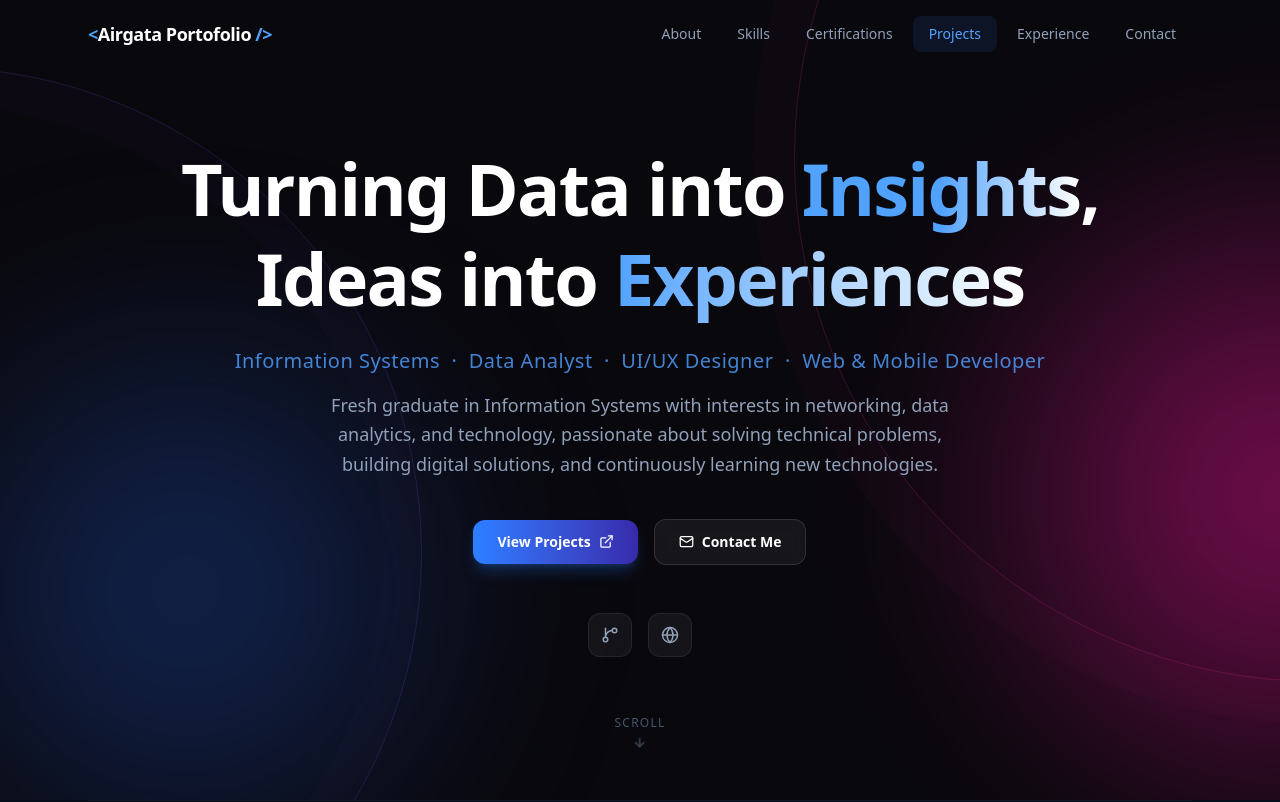
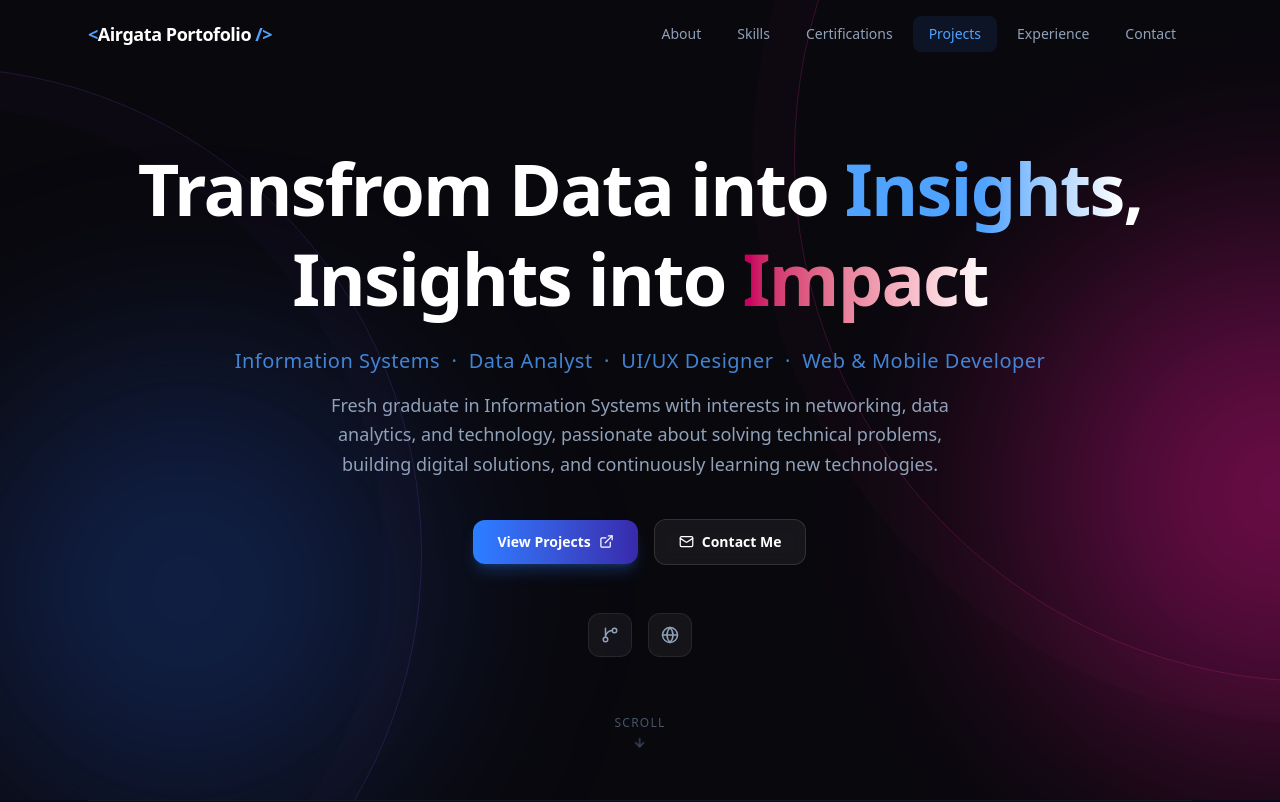
Before and after one commit to airawa23/airgata-portfolio, a React (Vite) app: page / in a window 1280 px wide. Shown: the top 802 px of the page. Built offline with nearby package versions, Linux system fonts and the light colour scheme.

Commit message:
revised color and text on hero section

```diff
--- a/src/components/Hero.jsx
+++ b/src/components/Hero.jsx
@@ -31,14 +31,14 @@ export default function Hero() {
 
         {/* Headline */}
         <h1 className="text-5xl md:text-7xl font-bold text-white leading-tight mb-6 tracking-tight">
-          Turning Data into{" "}
+          Transfrom Data into{" "}
           <span className="bg-gradient-to-r from-blue-400 via-blue-400 to-white bg-clip-text text-transparent">
             Insights
           </span>
           , <br className="hidden md:block" />
-          Ideas into{" "}
-          <span className="bg-gradient-to-r from-blue-400 to-white bg-clip-text text-transparent">
-            Experiences
+          Insights into{" "}
+          <span className="bg-gradient-to-r from-pink-700 to-white bg-clip-text text-transparent">
+            Impact
           </span>
         </h1>
 
```
